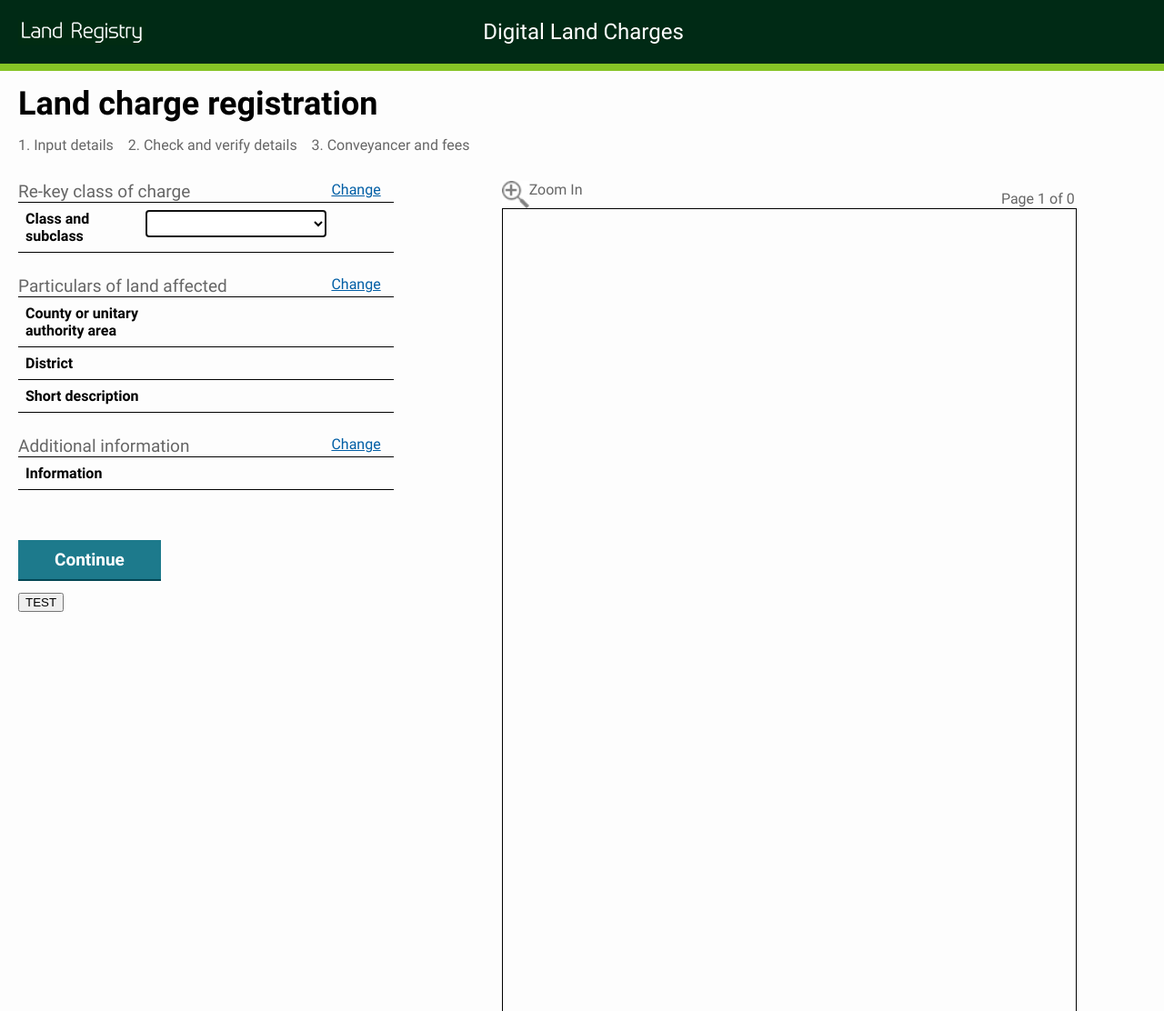
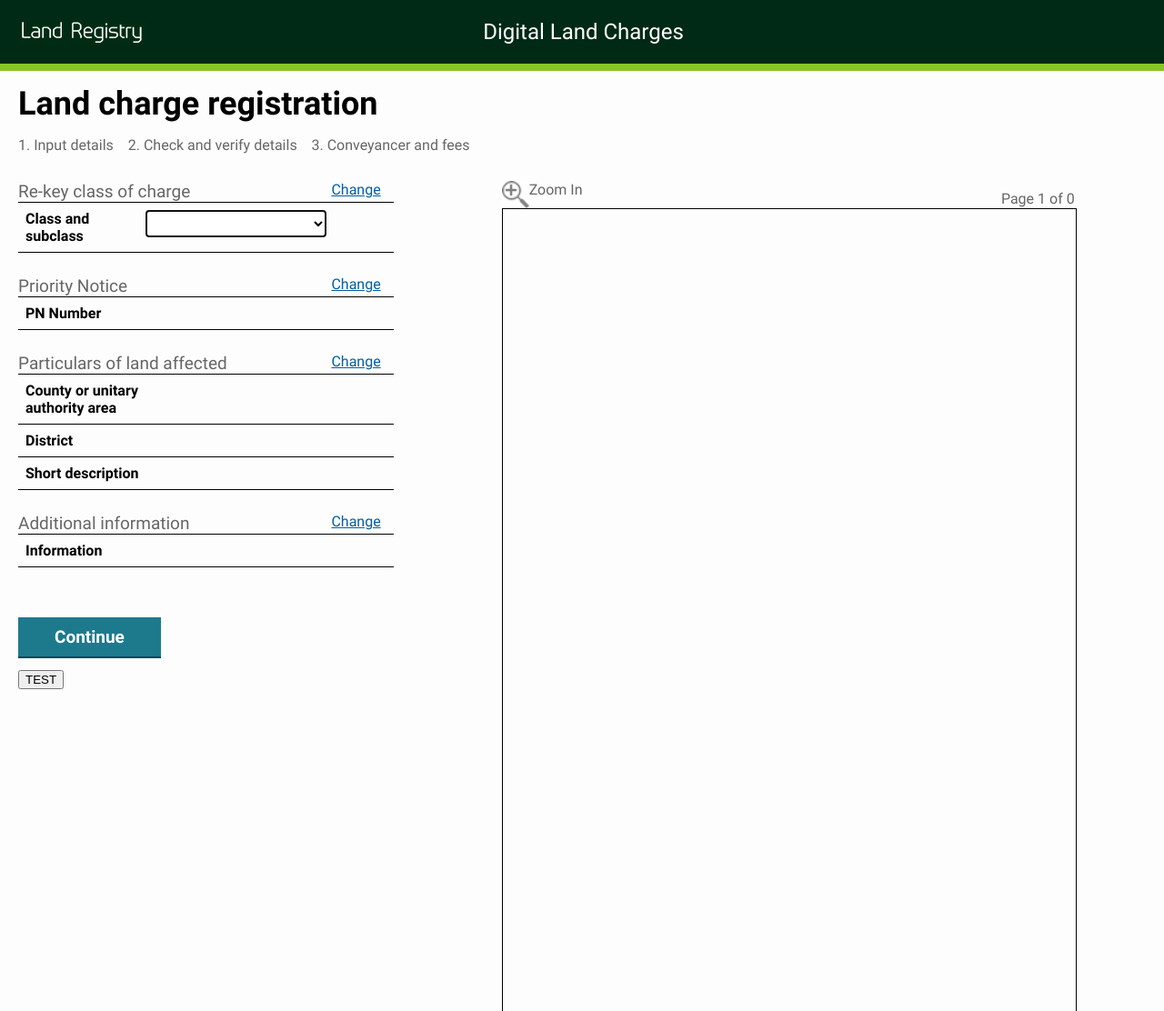
Before and after one commit to LandRegistry/lc-alpha-casework-frontend, a Flask app: template application/templates/lc_regn_verify.html in a window 1280 px wide; the page is wider, and only the part inside the window is pictured. Shown: the top 1112 px of that part at 91% size. Run offline with Flask 2, Linux system fonts and the light colour scheme; the template is opened without the code that fills it, so the values that code supplies are empty.

Commit message:
Add priority notice input

```diff
--- a/application/templates/includes/class_of_charge.html
+++ b/application/templates/includes/class_of_charge.html
@@ -29,7 +29,7 @@
             </select>
         </div>
 
-        <div class="spacer-30"></div>
+        <div class="spacer-10"></div>
 
         <script>
             $('#class').val('{{curr_data.class}}');
--- a/application/templates/lc_regn_verify.html
+++ b/application/templates/lc_regn_verify.html
@@ -115,7 +115,7 @@
             </span>
             <div class="grid-row">
                 <div class="text-19-gray col ten">Re-key class of charge</div>
-                <div class="col two"><a href="#">Change</a></div>
+                <div class="col two"><a href="land_charge_capture">Change</a></div>
             </div>
             <div class="grid-row-padded-line bottom-line">
                 <label for="coc" class="text-16-bold col four">Class and subclass</label>
@@ -143,8 +143,17 @@
         </div>
 
         <div class="grid-row">
+            <div class="text-19-gray col ten">Priority Notice</div>
+            <div class="col two"><a href="land_charge_capture">Change</a></div>
+        </div>
+        <div class="grid-row-padded-line  bottom-line">
+            <span class="text-16-bold col four">PN Number</span>
+            <span class="text-16-bold col six">{{details.priority_notice}}</span>
+        </div>
+
+        <div class="grid-row">
             <div class="text-19-gray col ten">Particulars of land affected</div>
-            <div class="col two"><a href="#">Change</a></div>
+            <div class="col two"><a href="land_charge_capture">Change</a></div>
         </div>
         <div class="grid-row-padded-line">
             <span class="text-16-bold col four">County or unitary authority area</span>
@@ -162,7 +171,7 @@
 
         <div class="grid-row">
             <div class="text-19-gray col ten">Additional information</div>
-            <div class="col two"><a href="#">Change</a></div>
+            <div class="col two"><a href="land_charge_capture">Change</a></div>
         </div>
         <div class="grid-row-padded-line bottom-line">
             <span class="text-16-bold col four">Information</span>
```
Also changed, not shown: application/land_charge.py (+5 -8 lines), application/routes.py (+9 -2 lines), application/templates/k1.html (+7 -0 lines), application/templates/k2.html (+7 -3 lines), application/templates/k3.html (+7 -0 lines), application/templates/k4.html (+7 -0 lines).
